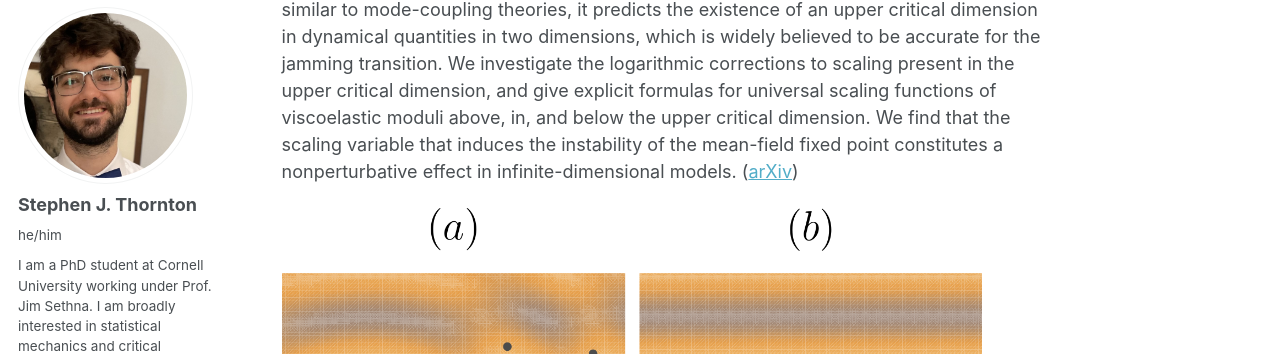
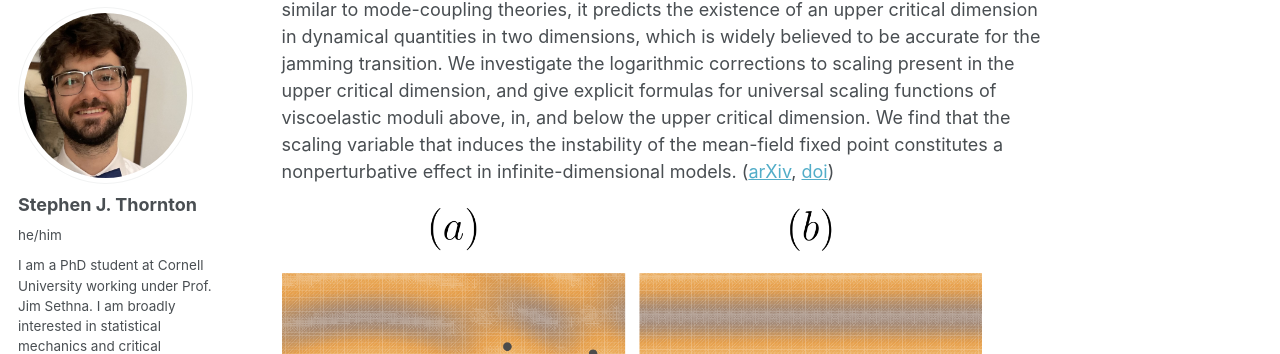
Before and after one commit to stephen-thornton/stephen-thornton.github.io, a Jekyll site: the page built from _pages/about.md, in a window 1280 px wide and 900 px high, scrolled down 307 px. Shown: the part 99-453 px from the top of the window. Built offline with Jekyll 4.4.1, drawn with Linux system fonts in a browser that asks for light colours; some web fonts are replaced.

Commit message:
Update about.md

```diff
--- a/_pages/about.md
+++ b/_pages/about.md
@@ -10,7 +10,7 @@ redirect_from:
 ## Below the upper critical dimension of a disordered rigidity transition
 Collaborators: Danilo Liarte, Itai Cohen, Jim Sethna
 
-We extend the analysis of a type of effective medium theory that makes predictions for the dynamical response of elastic networks that are randomly diluted. Mean-field theories tend to describe critical exponents and universal scaling functions for physical quantities close to transitions well above the upper critical dimension. The CPA does even better: similar to mode-coupling theories, it predicts the existence of an upper critical dimension in dynamical quantities in two dimensions, which is widely believed to be accurate for the jamming transition. We investigate the logarithmic corrections to scaling present in the upper critical dimension, and give explicit formulas for universal scaling functions of viscoelastic moduli above, in, and below the upper critical dimension. We find that the scaling variable that induces the instability of the mean-field fixed point constitutes a nonperturbative effect in infinite-dimensional models. ([arXiv](https://arxiv.org/abs/2407.14586))
+We extend the analysis of a type of effective medium theory that makes predictions for the dynamical response of elastic networks that are randomly diluted. Mean-field theories tend to describe critical exponents and universal scaling functions for physical quantities close to transitions well above the upper critical dimension. The CPA does even better: similar to mode-coupling theories, it predicts the existence of an upper critical dimension in dynamical quantities in two dimensions, which is widely believed to be accurate for the jamming transition. We investigate the logarithmic corrections to scaling present in the upper critical dimension, and give explicit formulas for universal scaling functions of viscoelastic moduli above, in, and below the upper critical dimension. We find that the scaling variable that induces the instability of the mean-field fixed point constitutes a nonperturbative effect in infinite-dimensional models. ([arXiv](https://arxiv.org/abs/2407.14586), [doi](https://doi.org/10.1103/PhysRevE.111.045508))
 
 <img src="/images/UCD1.png" width="700"/>
 
```
